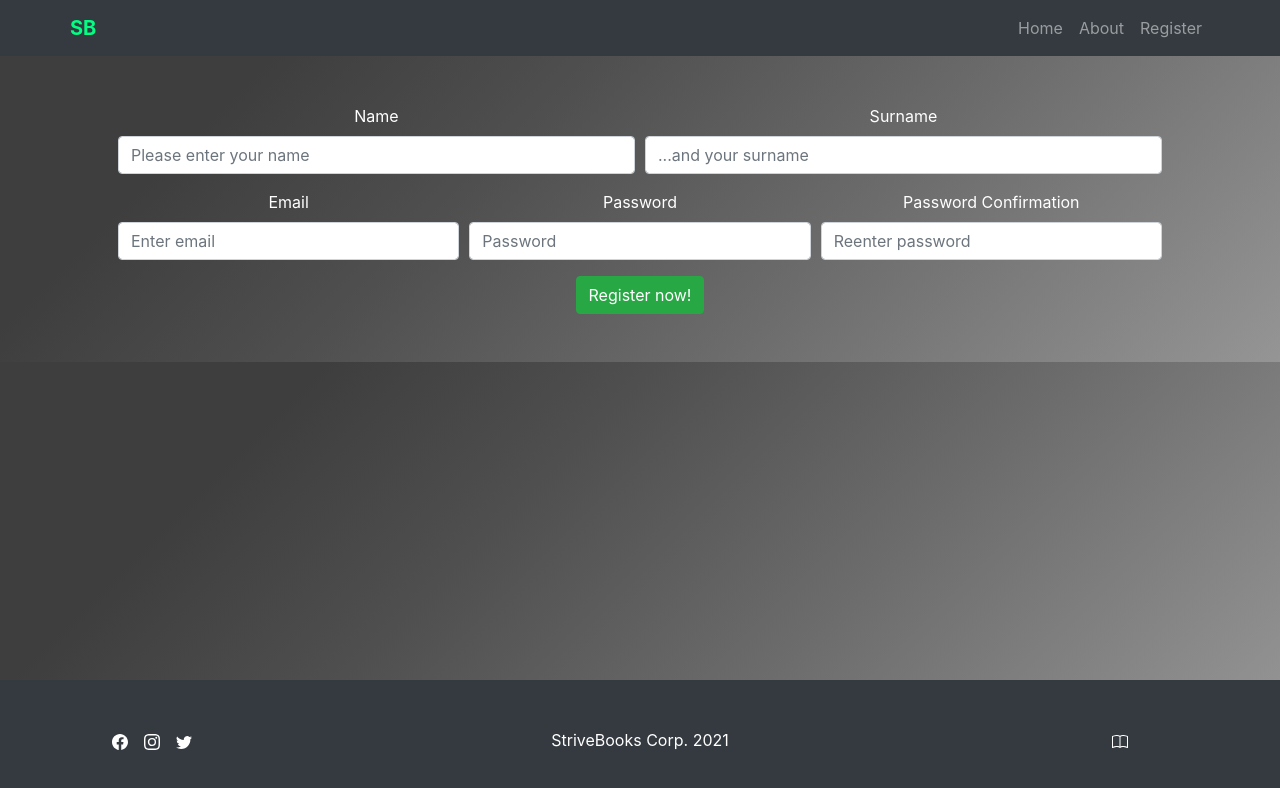
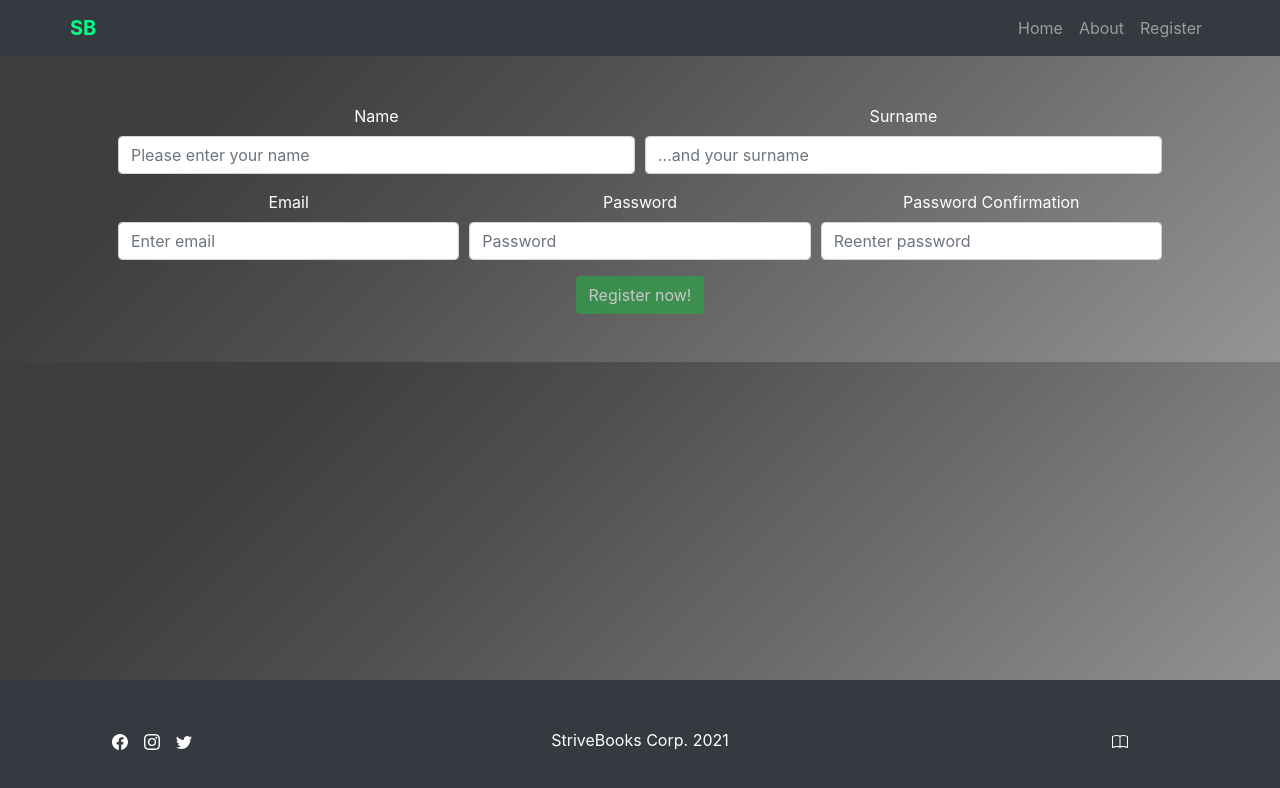
Before and after one commit to martipurull/M4_D2, a React (Create React App) app in the folder strivebooks/: page /register in a window 1280 px wide. Shown: the top 788 px of the page. Built offline with nearby package versions, Linux system fonts and the light colour scheme.

Commit message:
added disabled submit button functionality

```diff
--- a/strivebooks/src/components/Registration.jsx
+++ b/strivebooks/src/components/Registration.jsx
@@ -1,4 +1,4 @@
-import { useState } from 'react'
+import { useEffect, useState } from 'react'
 import Form from 'react-bootstrap/Form'
 import Col from 'react-bootstrap/Col'
 import Button from 'react-bootstrap/Button'
@@ -13,6 +13,7 @@ const Registration = () => {
         password: '',
         passwordRepeat: ''
     })
+    const [isValid, setIsValid] = useState(false)
 
     const handleInput = (fieldName, value) => {
         setRegistrationDetails({
@@ -22,9 +23,12 @@ const Registration = () => {
     }
 
     const isFormValid = () => {
-        const { name, surname, email, password, passwordRepeat } = registrationDetails
-        return name && surname && email && password && passwordRepeat
+        return isValid
     }
+
+    useEffect(() => {
+        isFormValid()
+    }, [registrationDetails])
 
     return (
         <Container className="my-5 px-5">
@@ -81,7 +85,7 @@ const Registration = () => {
                             onChange={(e) => handleInput('passwordRepeat', e.target.value)} />
                     </Form.Group>
                 </Form.Row>
-                <Button variant="success" type="submit" disabled={!isFormValid} >
+                <Button variant="success" type="submit" disabled={!isFormValid()} >
                     Register now!
                 </Button>
             </Form>
```
